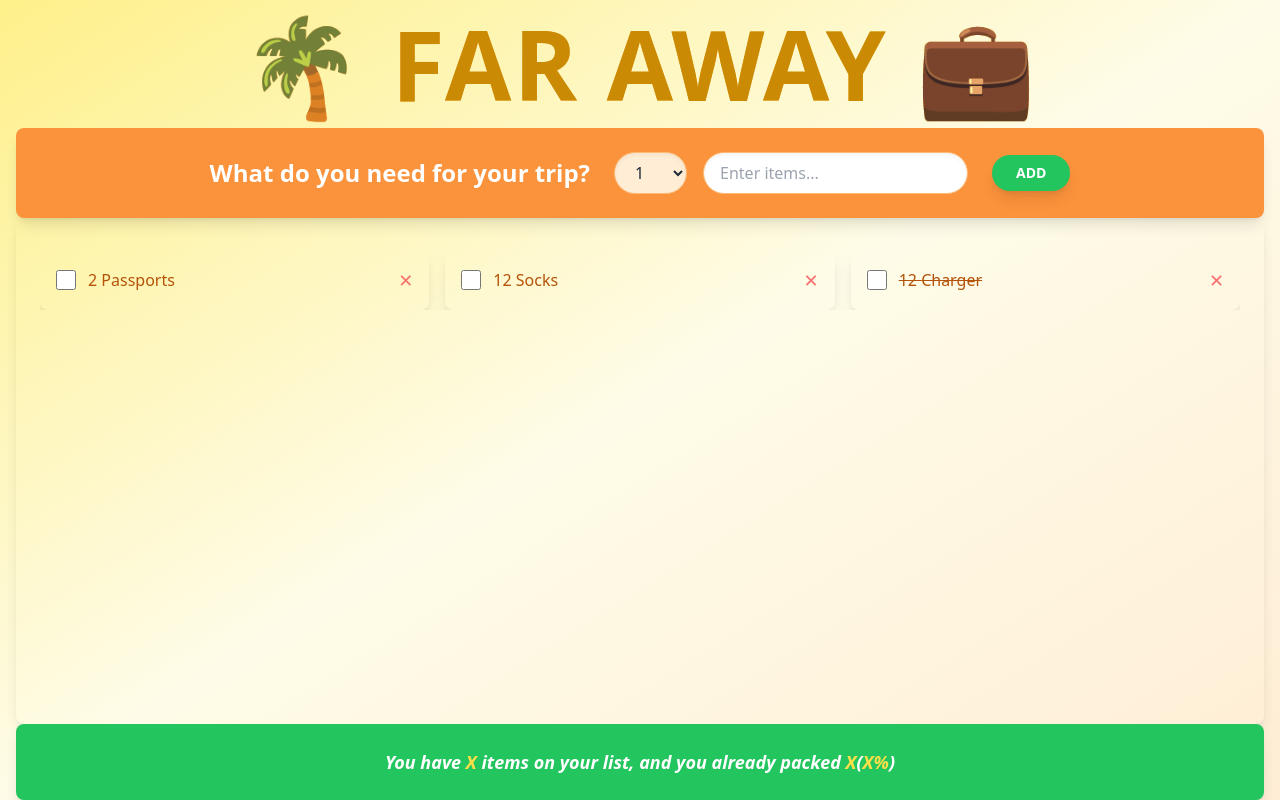
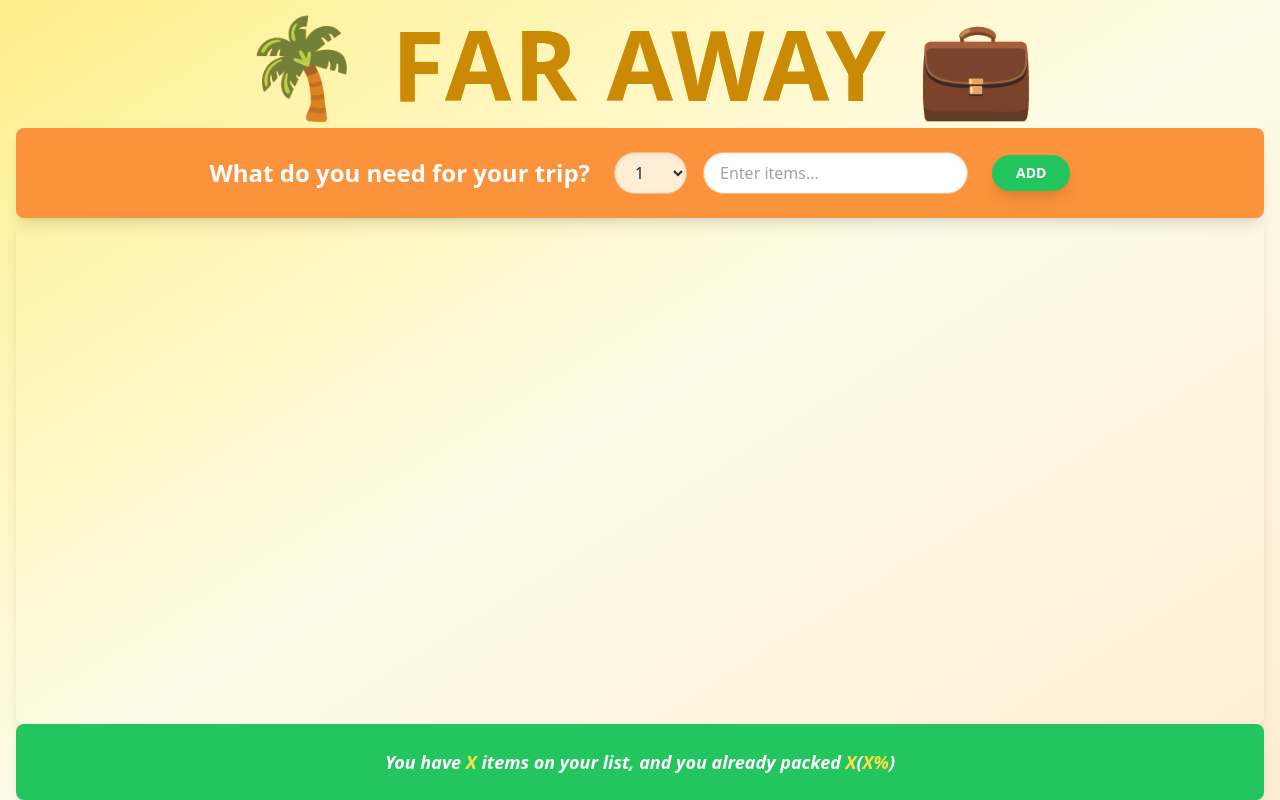
Before and after one commit to mfarhann10/Travel-List, a React (Vite) app: page / in a window 1280 px wide. Built offline with nearby package versions, Linux system fonts and the light colour scheme.

Commit message:
add the logic to show when data added

```diff
--- a/src/App.jsx
+++ b/src/App.jsx
@@ -1,14 +1,20 @@
+import { useState } from "react";
 import Form from "./components/Form";
 import Logo from "./components/Logo";
 import PackingList from "./components/PackingList";
 import Stats from "./components/Stats";
 
 function App() {
+  const [items, setItems] = useState([]);
+  function handleItem(item) {
+    setItems((items) => [...items, item]);
+  }
+
   return (
     <div className="min-h-screen grid grid-rows-[auto_auto_1fr_auto] bg-gradient-to-br from-yellow-200 via-yellow-50 to-orange-100">
       <Logo />
-      <Form />
-      <PackingList />
+      <Form onAddItems={handleItem} />
+      <PackingList items={items} />
       <Stats />
     </div>
   );
--- a/src/components/Form.jsx
+++ b/src/components/Form.jsx
@@ -1,6 +1,6 @@
 import { useState } from "react";
-
-function Form() {
+/* eslint-disable react/prop-types */
+function Form({ onAddItems }) {
   const [description, setDescription] = useState("");
   const [quantity, setQuantity] = useState(1);
 
@@ -11,6 +11,7 @@
     const newItem = { id: Date.now(), description, quantity, packed: false };
     console.log(newItem);
 
+    onAddItems(newItem);
     setDescription("");
     setQuantity(1);
   }
--- a/src/components/PackingList.jsx
+++ b/src/components/PackingList.jsx
@@ -1,11 +1,10 @@
-import initialItems from "../data/initialItems";
 import Item from "./Items";
-
-function PackingList() {
+/* eslint-disable react/prop-types */
+function PackingList({ items }) {
   return (
     <div className="bg-brown-700 text-yellow-100 py-8 px-6 rounded-lg shadow-lg mx-4">
       <ul className="grid grid-cols-1 sm:grid-cols-2 md:grid-cols-3 gap-4 max-h-96 overflow-y-auto">
-        {initialItems.map((item, index) => (
+        {items.map((item, index) => (
           <Item key={item.id} index={index} itemObj={item} />
         ))}
       </ul>
```
